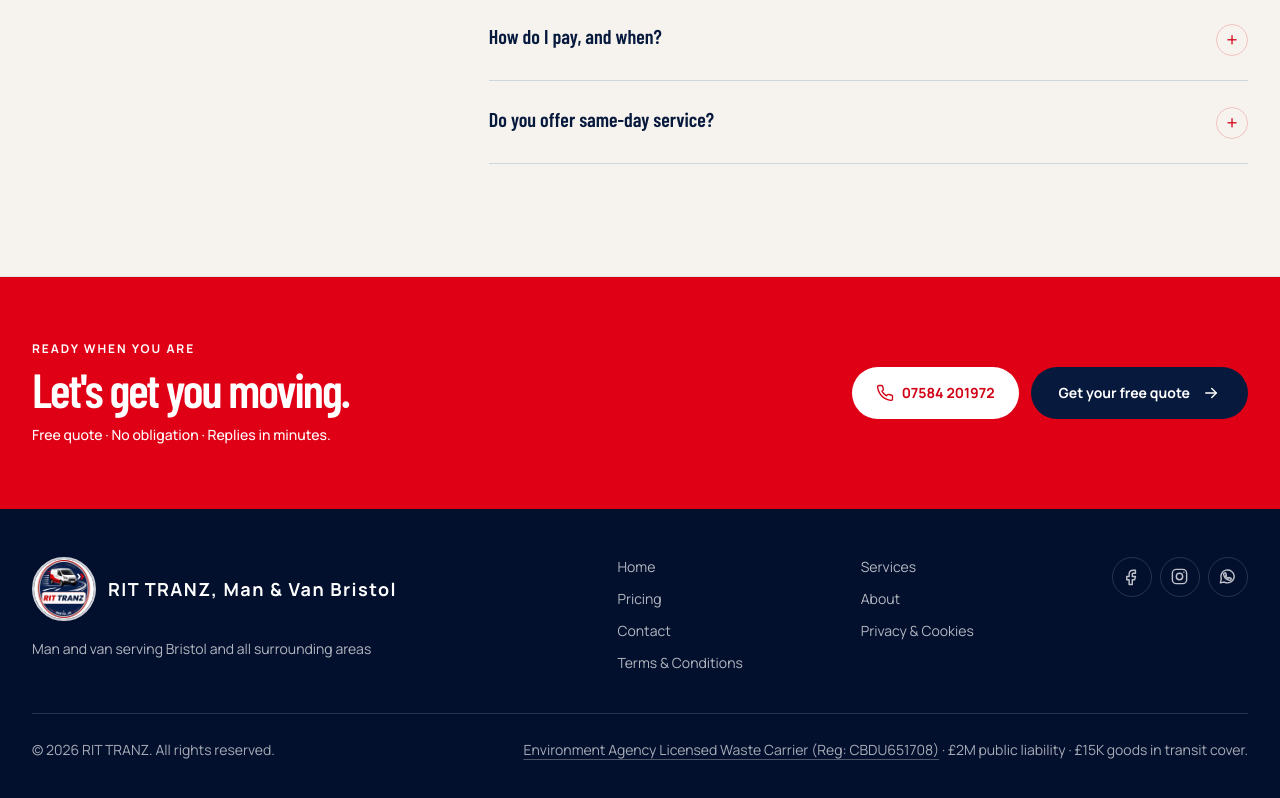
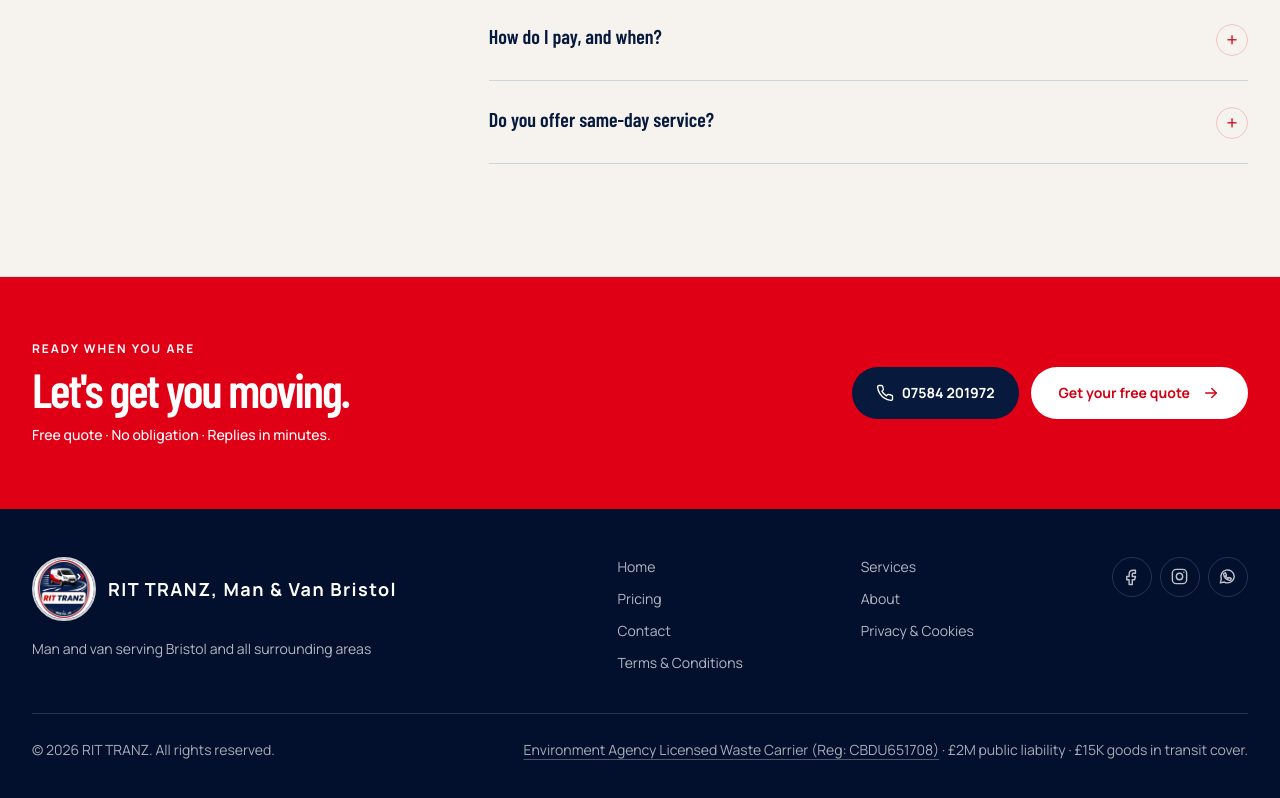
Before and after one commit to rittranzbristol-lgtm/rittranz-bristol, a React (Vite) app: page / in a window 1280 px wide. Shown: the part 6115-6913 px from the top of the page. Built offline with nearby package versions, Linux system fonts and the light colour scheme.

Commit message:
latest changes

```diff
--- a/src/components/home/CtaBanner.tsx
+++ b/src/components/home/CtaBanner.tsx
@@ -11,8 +11,8 @@ export default function CtaBanner() {
         </div>
         {/* Hovering either button swaps both colours, so the two never match. */}
         <div className="group flex flex-wrap gap-3">
-          <a href="tel:+447584201972" className="inline-flex items-center gap-2 rounded-full bg-white px-6 py-4 text-sm font-bold text-[#d10014] group-has-[a:hover]:bg-[#071a3d] group-has-[a:hover]:text-white"><Icon name="phone" size={18} /> 07584 201972</a>
-          <a href="#quote" className="inline-flex items-center gap-3 rounded-full bg-[#071a3d] px-7 py-4 text-sm font-bold text-white group-has-[a:hover]:bg-white group-has-[a:hover]:text-[#d10014]">Get your free quote <Icon name="arrow" size={18} /></a>
+          <a href="tel:+447584201972" className="inline-flex items-center gap-2 rounded-full bg-[#071a3d] px-6 py-4 text-sm font-bold text-white group-has-[a:hover]:bg-white group-has-[a:hover]:text-[#d10014]"><Icon name="phone" size={18} /> 07584 201972</a>
+          <a href="#quote" className="inline-flex items-center gap-3 rounded-full bg-white px-7 py-4 text-sm font-bold text-[#d10014] group-has-[a:hover]:bg-[#071a3d] group-has-[a:hover]:text-white">Get your free quote <Icon name="arrow" size={18} /></a>
         </div>
       </div>
     </section>
```
